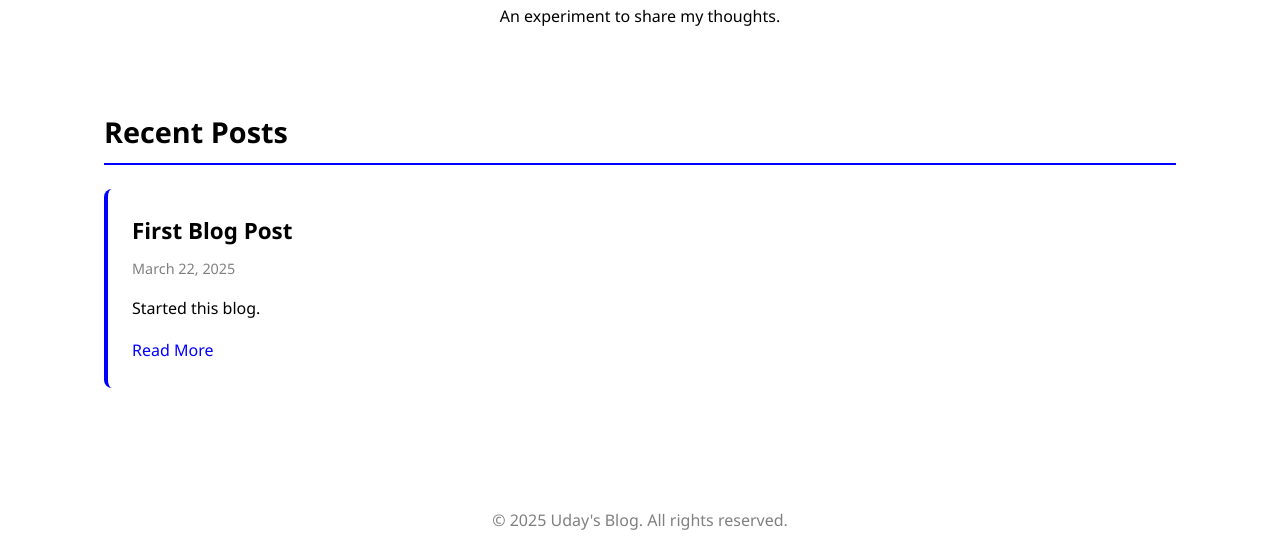
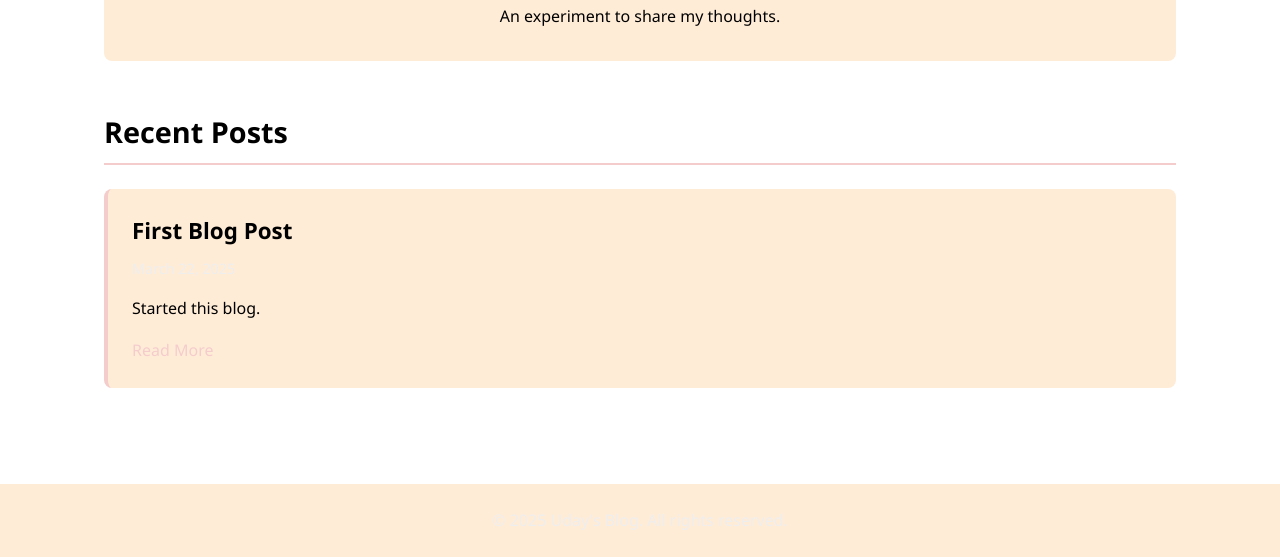
Before and after one commit to udaypande/blog, a plain HTML site: page index.html in a window 1280 px wide. Shown: the part 297-854 px from the top of the page. Drawn offline with Linux system fonts and the light colour scheme.

Commit message:
Update styles.css

```diff
--- a/styles.css
+++ b/styles.css
@@ -1,10 +1,10 @@
 /* Dark blue/black theme for Personal Blog */
 :root {
-    --main-bg-color: white;
-    --secondary-bg-color: cream;
-    --accent-color: blue;
-    --text-color: black;
-    --secondary-text-color: gray;
+    --main-bg-color: #ffffff;
+    --secondary-bg-color: #ffecd7;
+    --accent-color: #f4cccc;
+    --text-color: #000000;
+    --secondary-text-color: #eeeeee;
 }
 
 * {
```
